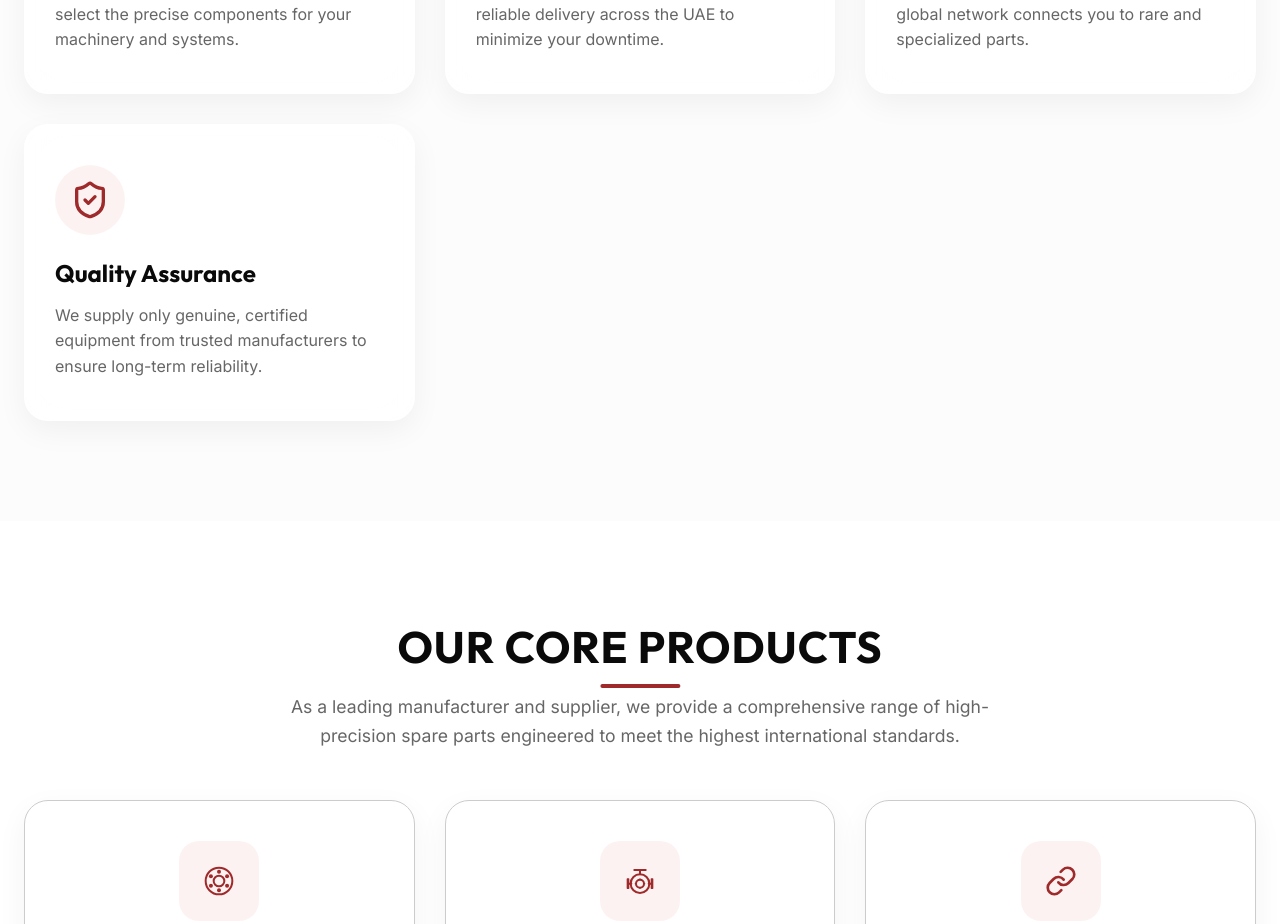
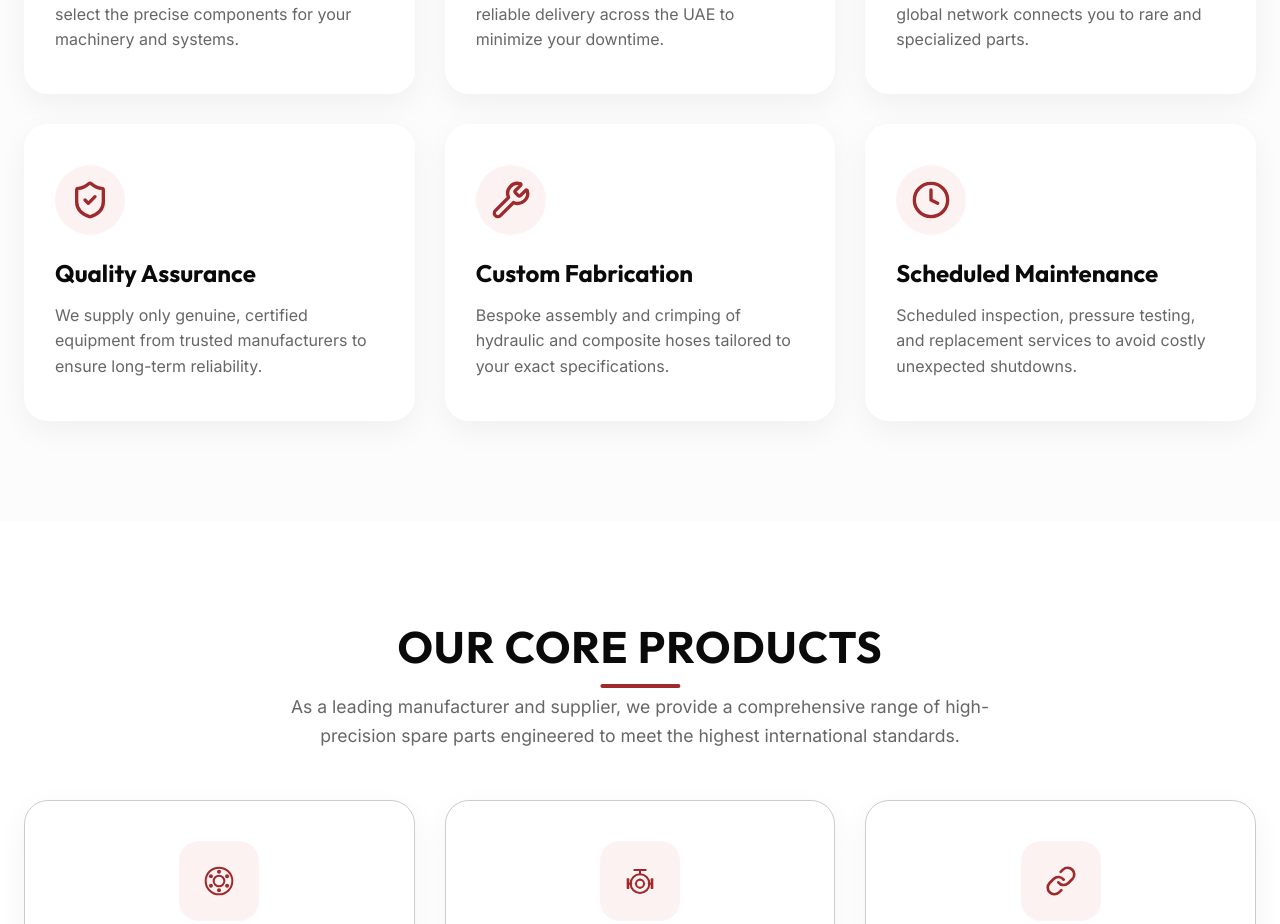
Before and after one commit to muzu7t7/metricmechequip, a React (Vite) app: page / in a window 1280 px wide. Shown: the part 2748-3672 px from the top of the page. Built offline with nearby package versions, Linux system fonts and the light colour scheme.

Commit message:
Add services to fill grid layout and clean up Docs folder

```diff
--- a/src/sections/Services.jsx
+++ b/src/sections/Services.jsx
@@ -25,6 +25,16 @@ const Services = () => {
       icon: <ShieldCheck size={40} />,
       title: "Quality Assurance",
       desc: "We supply only genuine, certified equipment from trusted manufacturers to ensure long-term reliability."
+    },
+    {
+      icon: <Wrench size={40} />,
+      title: "Custom Fabrication",
+      desc: "Bespoke assembly and crimping of hydraulic and composite hoses tailored to your exact specifications."
+    },
+    {
+      icon: <Clock size={40} />,
+      title: "Scheduled Maintenance",
+      desc: "Scheduled inspection, pressure testing, and replacement services to avoid costly unexpected shutdowns."
     }
   ];
 
```
Also changed, not shown: 4 other files (tests, documents, lock files or other folders).
